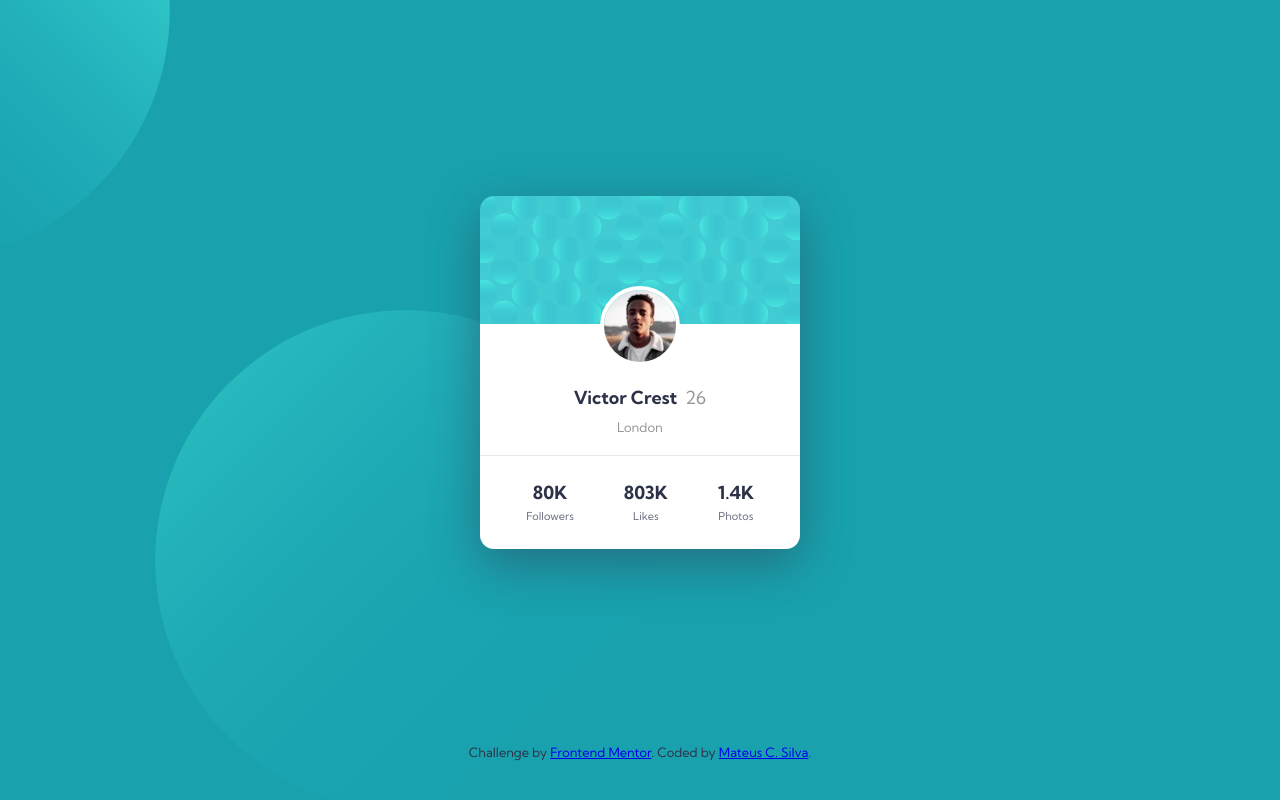
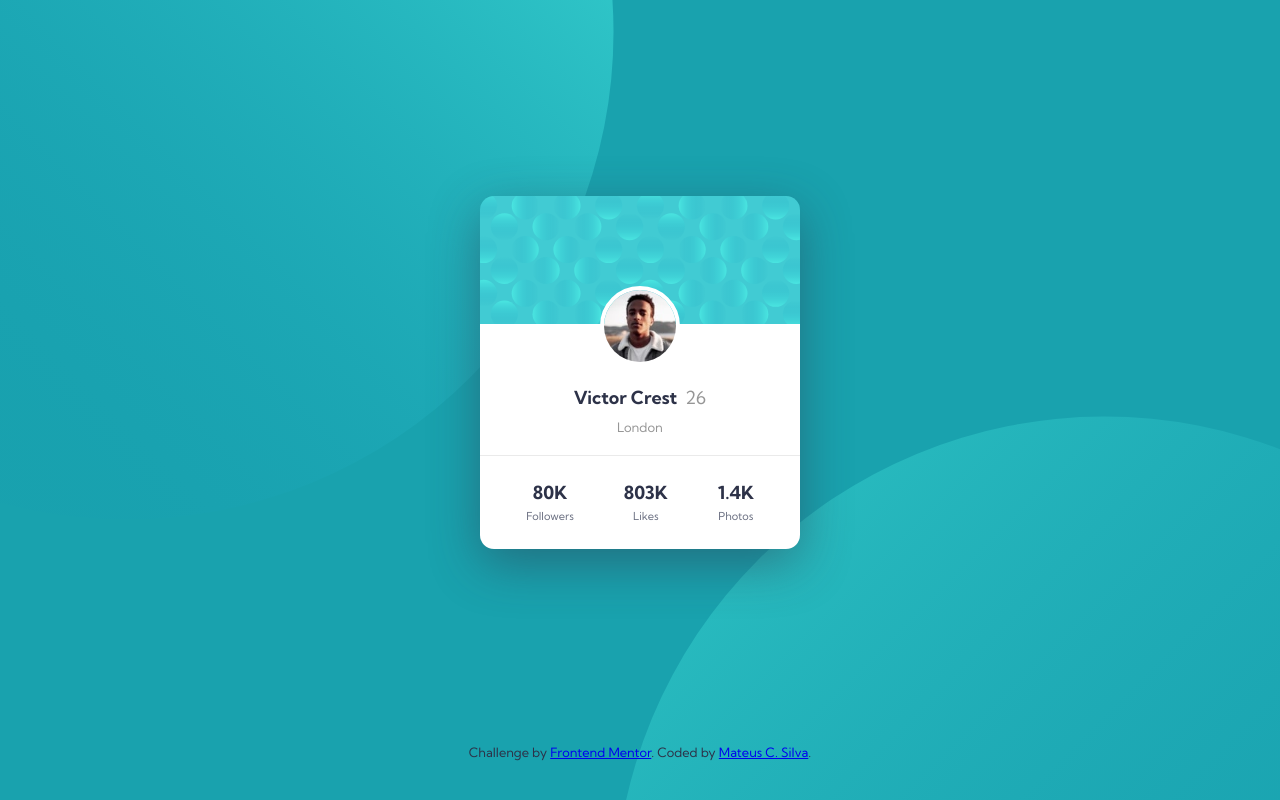
Before and after one commit to MateusCamargoS-1/Frontend-Mentor---Profile-card-component-solution, a plain HTML site: page index.html in a window 1280 px wide. Drawn offline with Linux system fonts and the light colour scheme.

Commit message:
arrumando o background do body

```diff
--- a/styles.css
+++ b/styles.css
@@ -20,10 +20,10 @@
 
 body {
     background:
-    url(./images/bg-pattern-top.svg) no-repeat -330px -240px,
-    url(./images/bg-pattern-bottom.svg) no-repeat 155px 310px;
-    background-size: 500px;
+    url(./images/bg-pattern-top.svg) no-repeat,
+    url(./images/bg-pattern-bottom.svg) no-repeat;
     background-color: var(--darkCyan);
+    background-position: right 52vw bottom 35vh, left 48vw top 52vh;
 
     min-height: 100vh;
     display: flex;
@@ -117,7 +117,7 @@ footer {
     color: var(--veryDarkDesaturatedBlue);
     margin-bottom: 40px;
 }
-
+/*
 @media (min-width: 1440px) {
     body {
         background:
@@ -136,4 +136,4 @@ footer {
         background-size: 550px;
         background-color: var(--darkCyan);
         }
-}
+} */
```
